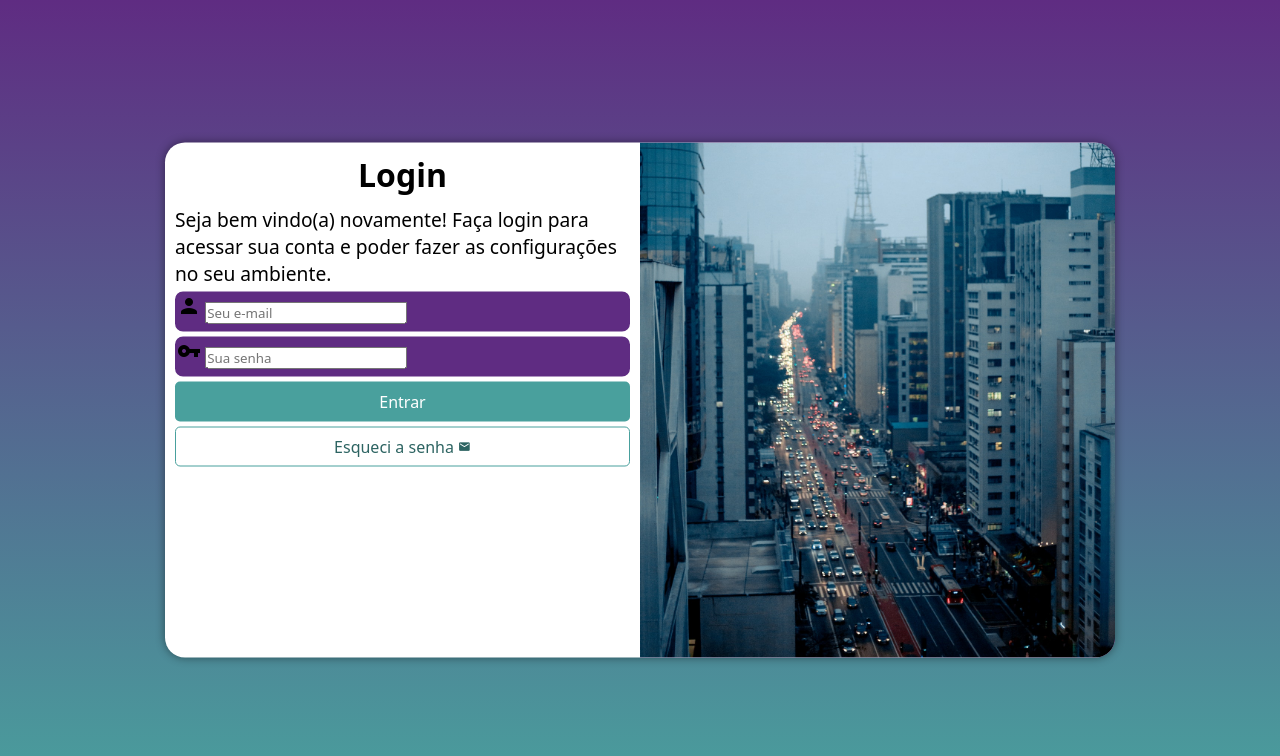
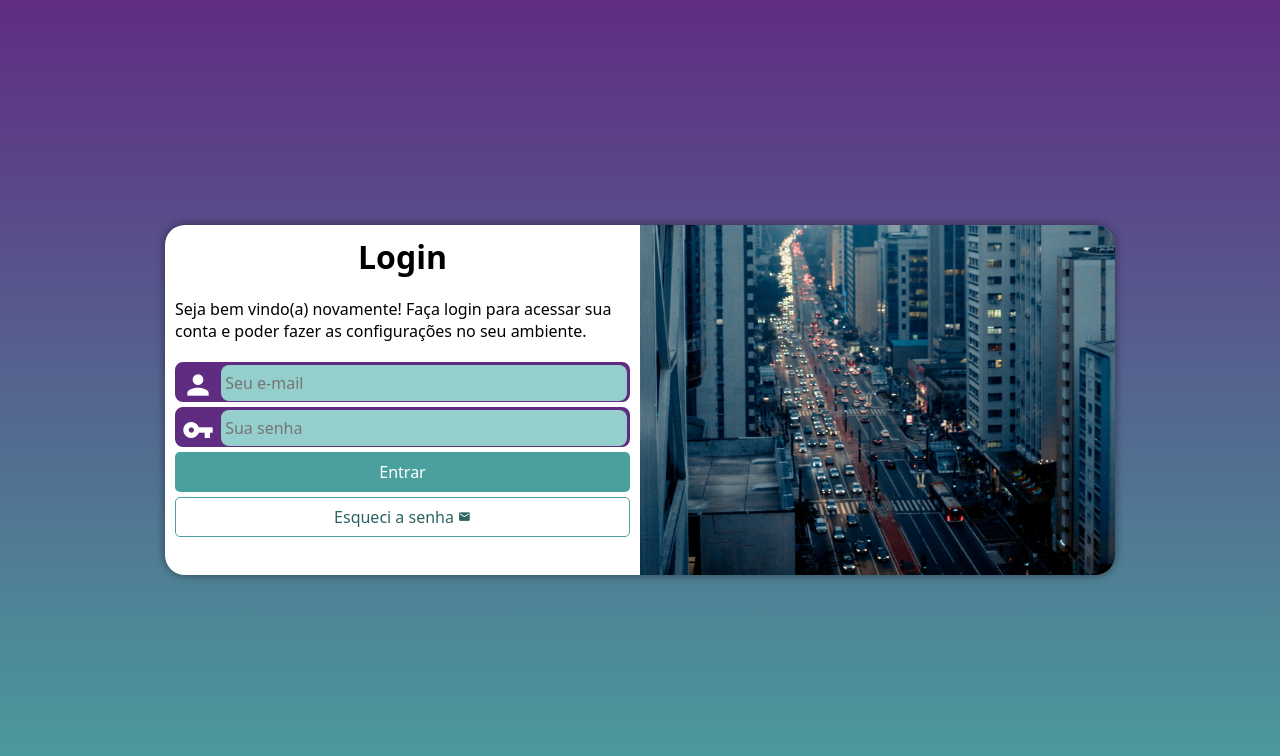
Before and after one commit to lgvoliveira/projeto-login, a plain HTML site: page index.html in a window 1280 px wide. Drawn offline with Linux system fonts and the light colour scheme.

Commit message:
Att de estilos e bug fix

```diff
--- a/estilos/media-queries.css
+++ b/estilos/media-queries.css
@@ -7,6 +7,7 @@
 
     section#login {
         width: 80vw;
+        height: 280px;
     }
 
     section#login > div#imagem {
@@ -28,6 +29,7 @@
 
     section#login {
         width: 950px;
+        height: 350px;
     }
 
     section#login > div#imagem {
@@ -47,6 +49,7 @@
     }
 
     div#formulario > p {
-        font-size: 1.2em;
+        font-size: 1em;
+        margin: 20px 0px;
     }
 }
--- a/estilos/style.css
+++ b/estilos/style.css
@@ -35,7 +35,6 @@ section#login {
     position: absolute;
     top: 50%;
     left: 50%;
-    transform: translate(-50%, -50%);
     overflow: hidden; /* Tudo que estiver fora da borda vai ficar escondido */
 
     background-color: white;
@@ -44,6 +43,7 @@ section#login {
     border-radius: 20px;
     box-shadow: 0px 0px 10px rgba(0, 0, 0, 0.450);
 
+    transform: translate(-50%, -50%);
     transition: width .3s, height .3s;
     transition-timing-function: ease;
 }
@@ -85,6 +85,29 @@ div.campo > label {
     display: none;
 }
 
+div.campo > span {
+    color: white;
+    /*background-color: black;*/
+    font-size: 2em;
+    width: 40px;
+    padding: 5px;
+}
+
+div.campo > input {
+    background-color: #94cfcd;
+    font-size: 1em;
+    width: calc(100% - 45px);
+    height: 100%;
+    border: 0px;
+    border-radius: 8px;
+    padding: 4px;
+    transform: translateY(-12px);
+}
+
+div.campo > input:focus-within { /* Quando eu estiver digitando nele */
+    background-color: white;
+}
+
 form > input[type=submit] {
     display: block;
     font-size: 1em;
```
Also changed, not shown: index.html (+3 -1 lines).
